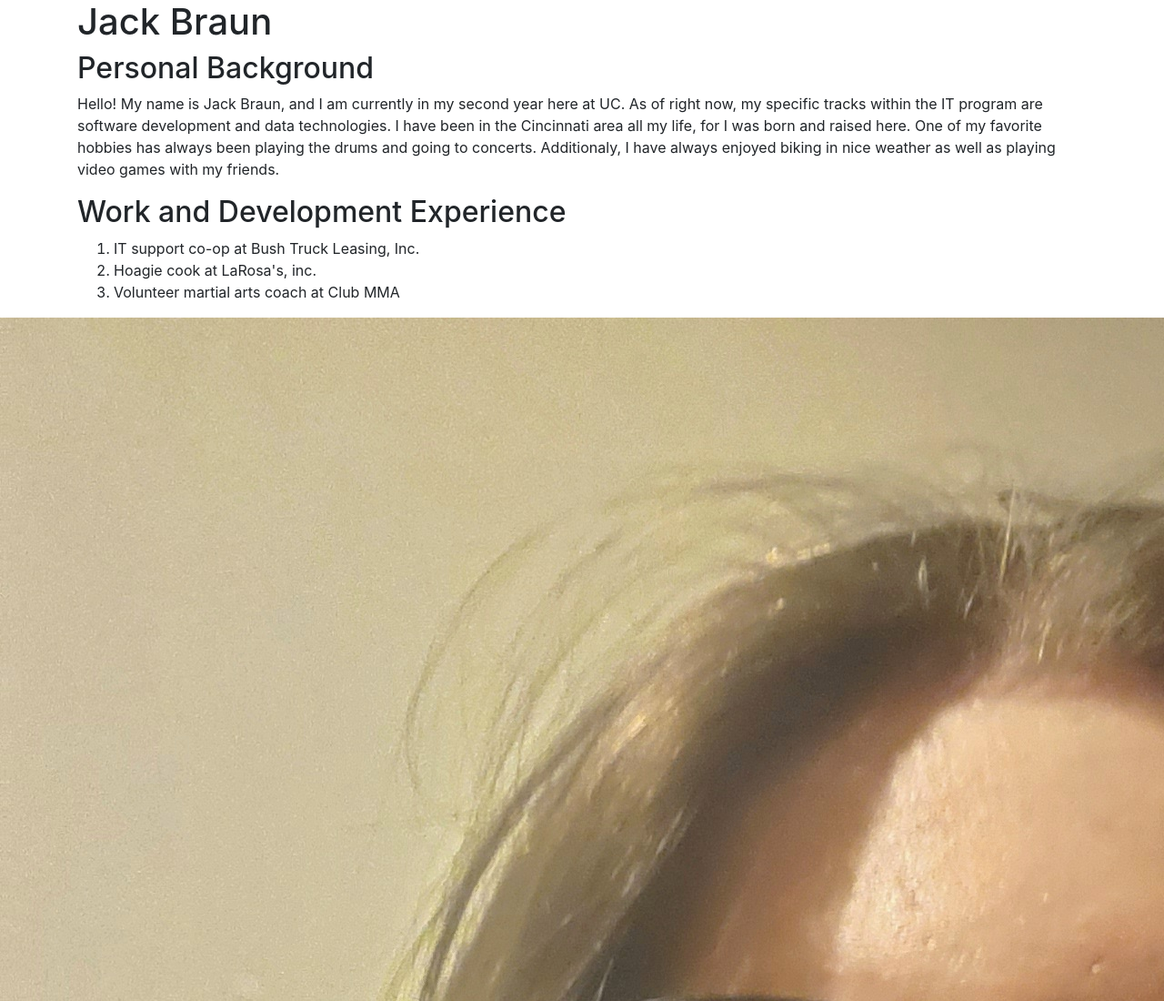
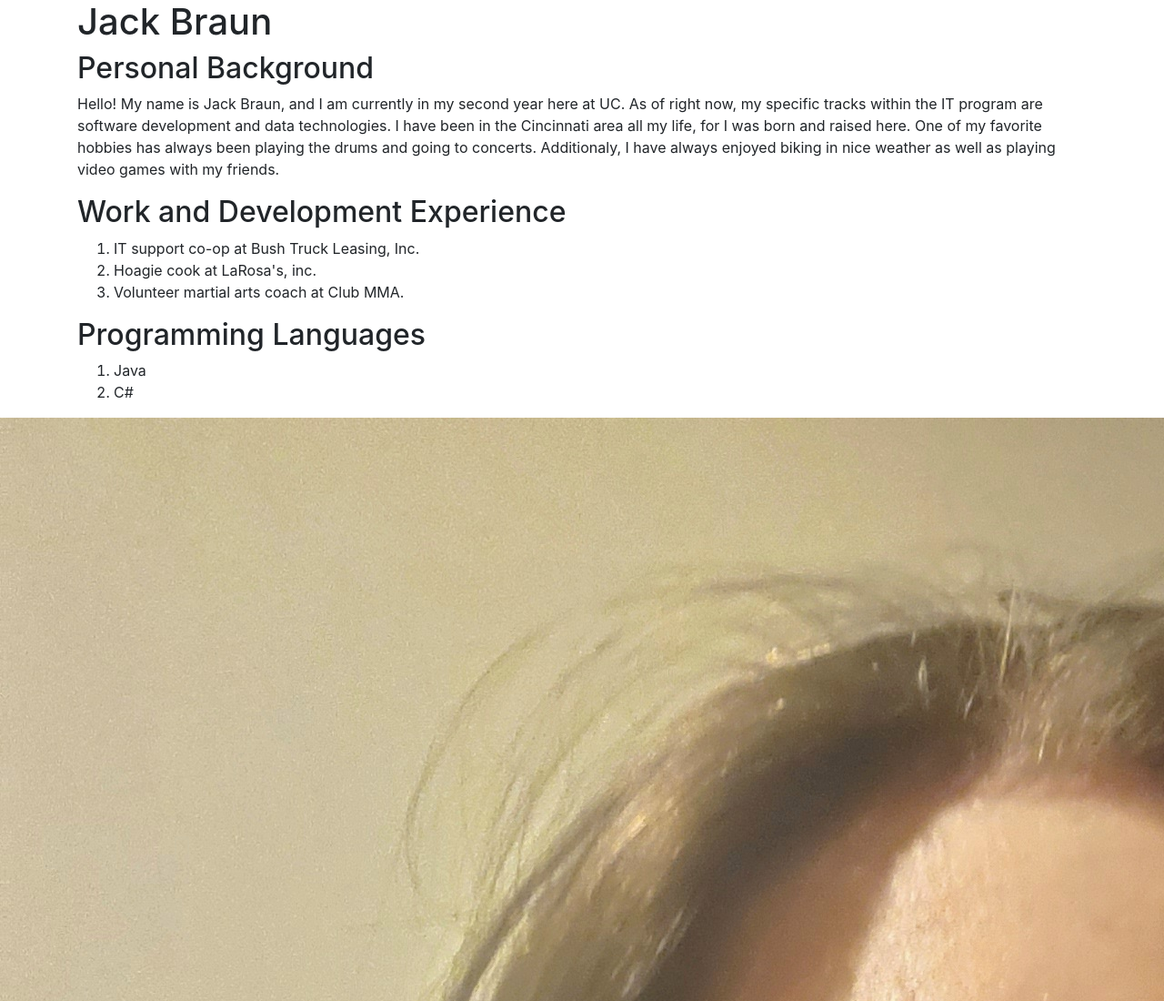
Before and after one commit to JBraun04/JBraun_OnlinePortfolio, a website: page index.html in a window 1280 px wide. Shown: the top 1100 px of the page at 91% size. Drawn offline with nearby package versions, Linux system fonts and the light colour scheme.

Commit message:
Created the programming languages section

```diff
--- a/index.html
+++ b/index.html
@@ -33,7 +33,15 @@
       <ol>
         <li>IT support co-op at Bush Truck Leasing, Inc.</li>
         <li>Hoagie cook at LaRosa's, inc.</li>
-        <li>Volunteer martial arts coach at Club MMA</li>
+        <li>Volunteer martial arts coach at Club MMA.</li>
+      </ol>
+    </div>
+
+    <div class="section" id="programmingLanguages">
+      <h2>Programming Languages</h2>
+      <ol>
+        <li>Java</li>
+        <li>C#</li>
       </ol>
     </div>
   </div>
```
